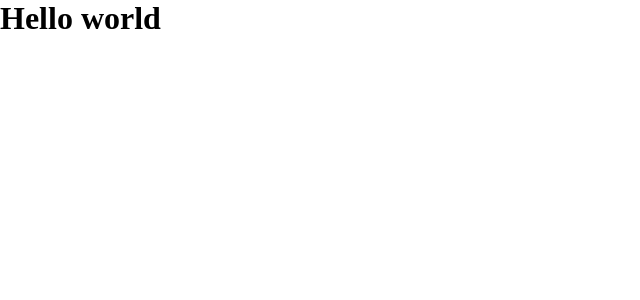
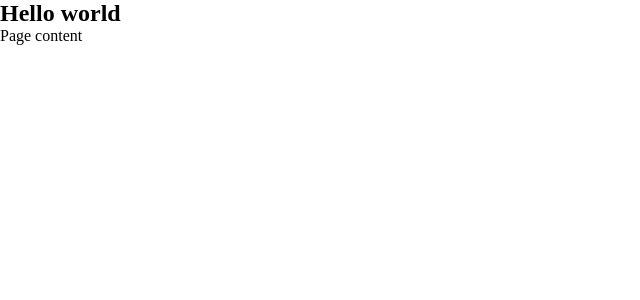
Before and after one commit to proustibat/ntscf-mtrnt, a Next.js app: page / in a window 1280 px wide. Shown: the top 300 px of the page, without its empty margins (0-640 px from the left). Built offline with nearby package versions, Linux system fonts and the light colour scheme.

Commit message:
feat(layout): add it with global head
Use the layout to components on every pages. Don't forget to use it in pages!

```diff
--- a/src/components/Layout/index.tsx
+++ b/src/components/Layout/index.tsx
@@ -1,5 +1,19 @@
-const Layout = ({ children }: { children: React.ReactNode }) => {
-  return <div>{children}</div>;
+import { ReactNode } from 'react';
+import Head from 'next/head';
+const Layout = ({ children }: { children: ReactNode }) => {
+  return (
+    <>
+      <Head>
+        <meta
+          name="description"
+          content="Online score: play classical sheet with Metronaut"
+        />
+        <meta name="viewport" content="width=device-width, initial-scale=1" />
+        <link rel="icon" href="/favicon.ico" />
+      </Head>
+      <main>{children}</main>
+    </>
+  );
 };
 
 export default Layout;
--- a/src/pages/index.tsx
+++ b/src/pages/index.tsx
@@ -1,19 +1,18 @@
 import Head from 'next/head';
+import Layout from '@/components/Layout';
 export default function Home() {
   return (
-    <>
+    <Layout>
       <Head>
         <title>Pachelbel - Canon [Metronaut by Antescofo]</title>
-        <meta
-          name="description"
-          content="Online violin score: play classical sheet with Metronaut"
-        />
-        <meta name="viewport" content="width=device-width, initial-scale=1" />
-        <link rel="icon" href="/favicon.ico" />
       </Head>
-      <main>
+      <section>
         <h1>Hello world</h1>
-      </main>
-    </>
+      </section>
+
+      <section>
+        <p>Page content</p>
+      </section>
+    </Layout>
   );
 }
```
